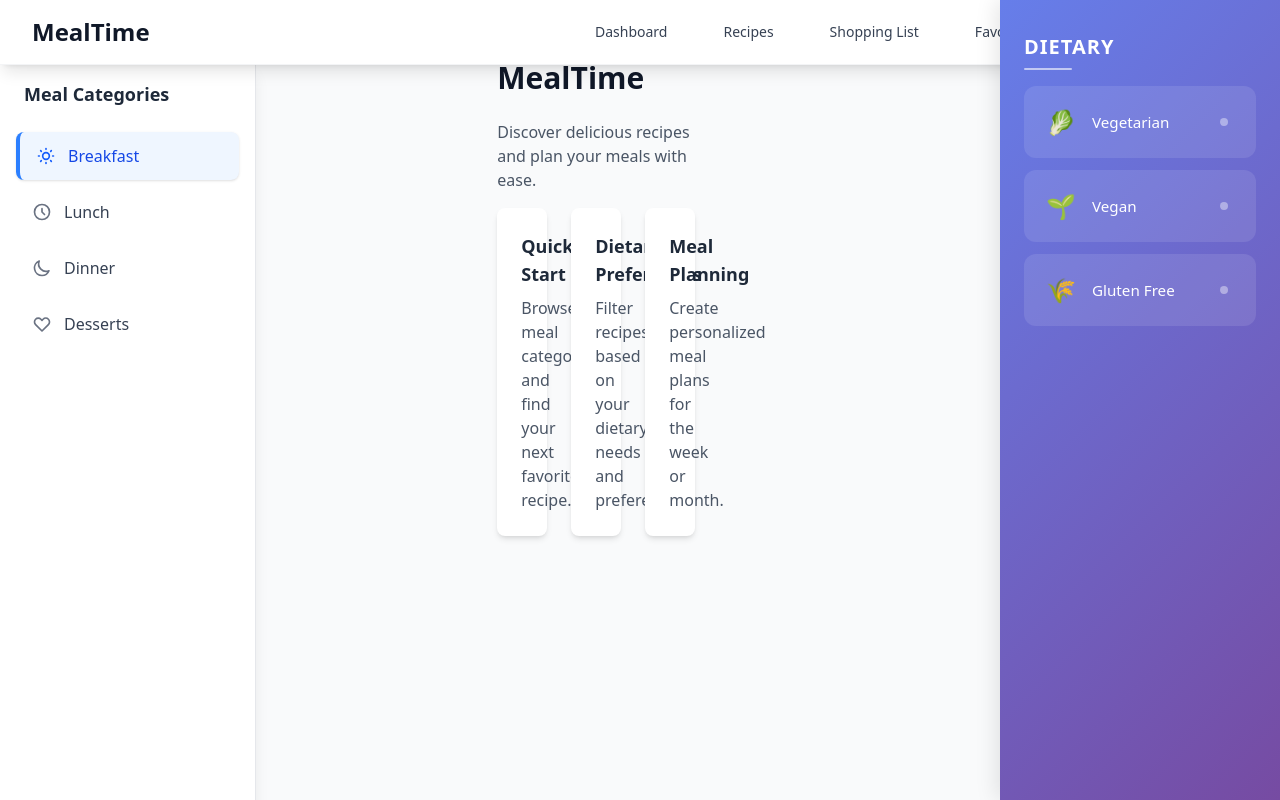
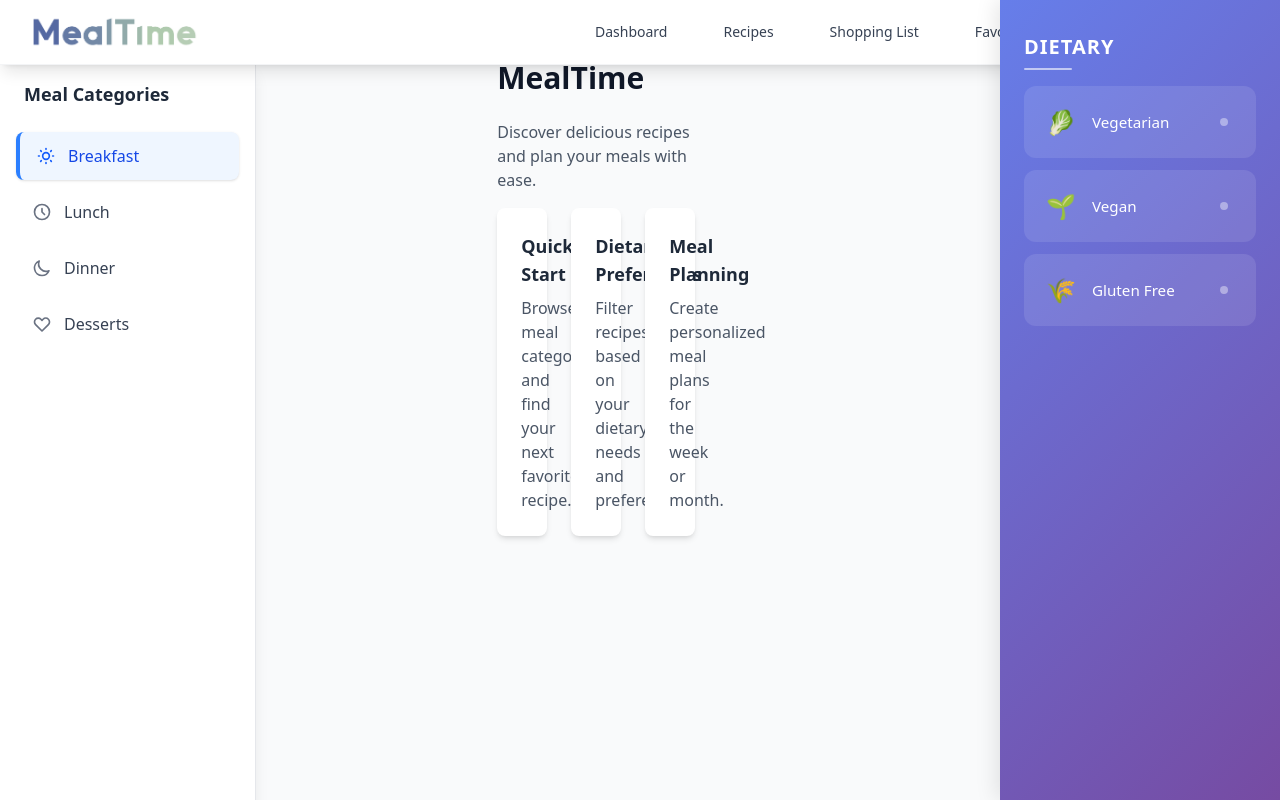
Before and after one commit to semaeryilmaz99/mealtime, a React (Vite) app: page / in a window 1280 px wide. Built offline with nearby package versions, Linux system fonts and the light colour scheme.

Commit message:
logo changed

```diff
--- a/src/components/Navbar.jsx
+++ b/src/components/Navbar.jsx
@@ -32,7 +32,11 @@ const Navbar = () => {
           {/* Logo */}
           <div className="flex items-center">
             <div className="flex-shrink-0">
-              <h1 className="text-2xl font-bold text-gray-900">MealTime</h1>
+              <img
+                src="/logo.png"
+                alt="MealTime Logo"
+                className="h-8 w-auto"
+              />
             </div>
           </div>
 
```
Also changed, not shown: public/logo.png (added), public/logo2.png (added).
